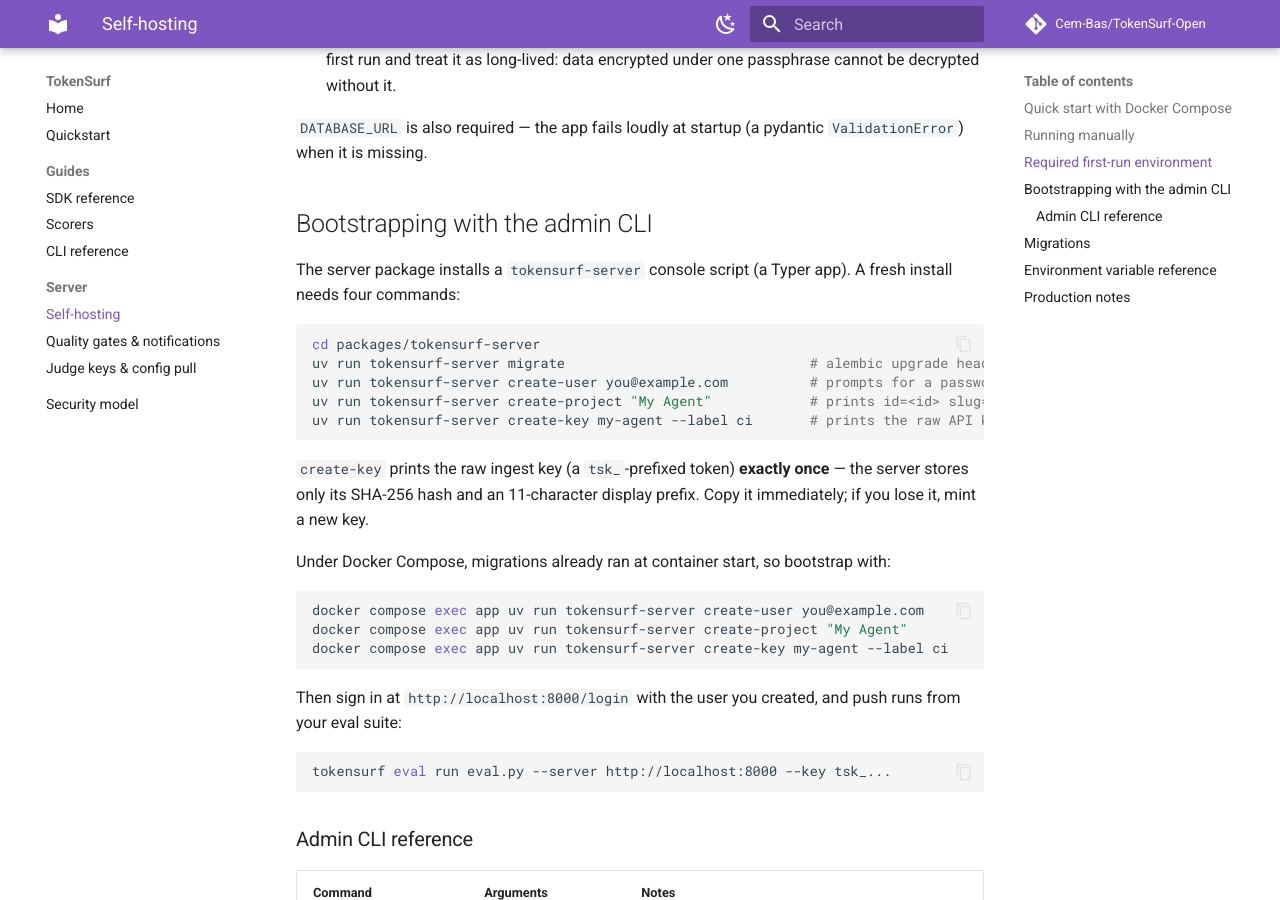
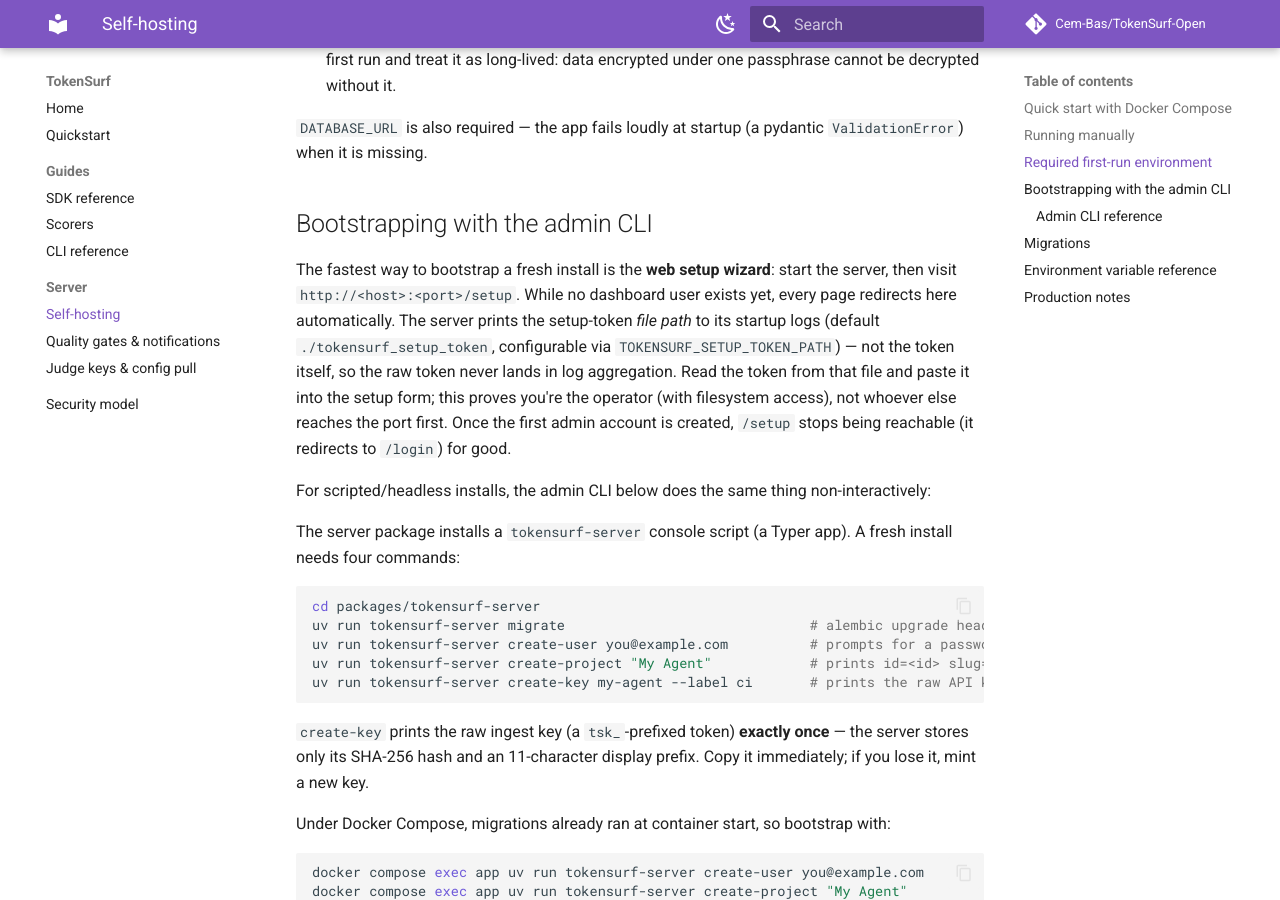
Before and after one commit to Cem-Bas/TokenSurf-Open, an MkDocs documentation site: the page built from docs/self-hosting.md, in a window 1280 px wide and 900 px high, scrolled down 2110 px. Built offline with MkDocs 1.6.1 and Material for MkDocs 9.7.7, drawn with Linux system fonts in a browser that asks for light colours; comment, search, counter and statistics services are not loaded; some of the changed text lies outside the part shown.

Commit message:
docs: document the first-run /setup wizard

```diff
--- a/docs/self-hosting.md
+++ b/docs/self-hosting.md
@@ -95,6 +95,17 @@
 
 ## Bootstrapping with the admin CLI
 
+The fastest way to bootstrap a fresh install is the **web setup wizard**: start the server, then
+visit `http://<host>:<port>/setup`. While no dashboard user exists yet, every page redirects here
+automatically. The server prints the setup-token *file path* to its startup logs (default
+`./tokensurf_setup_token`, configurable via `TOKENSURF_SETUP_TOKEN_PATH`) — not the token itself, so
+the raw token never lands in log aggregation. Read the token from that file and paste it into the
+setup form; this proves you're the operator (with filesystem access), not whoever else reaches the
+port first. Once the first admin account is created, `/setup` stops being reachable (it redirects to
+`/login`) for good.
+
+For scripted/headless installs, the admin CLI below does the same thing non-interactively:
+
 The server package installs a `tokensurf-server` console script (a Typer app). A fresh install
 needs four commands:
 
@@ -160,6 +171,7 @@
 | `DATABASE_URL` | yes | — | SQLAlchemy connection URL used by the app and Alembic, e.g. `postgresql+psycopg://user:pass@host:5432/db`. Startup fails if unset. |
 | `TOKENSURF_SESSION_SECRET` | in practice (startup guard rejects the default) | `tokensurf-dev-secret-change-me` | Signs session cookies and CSRF tokens. The app refuses to start with the default or any value under 32 characters. |
 | `TOKENSURF_SECRET_KEY` | for secrets | unset | Passphrase (SHA-256 → Fernet key) encrypting channel secrets and provider keys at rest. Required for any secret write/read; raises `SecretKeyMissing` otherwise. |
+| `TOKENSURF_SETUP_TOKEN_PATH` | no | `./tokensurf_setup_token` | Path to the first-run setup-token file (see Bootstrapping). |
 | `TOKENSURF_CONFIG_RATE_LIMIT` | no | `30/60` | Per-project rate limit for `GET /api/v1/config`, as `count/window_seconds`. Exceeding it returns 429 with a `Retry-After` header. A count of 0 or below disables the limiter. Fixed at module import — setting it after the process starts has no effect; restart to change. |
 | `HOST` | no | `0.0.0.0` | Declared in settings but not consumed by an in-repo entrypoint; set the bind host with `uvicorn --host`. |
 | `PORT` | no | `8000` | Same as `HOST`; set the port with `uvicorn --port`. |
```
